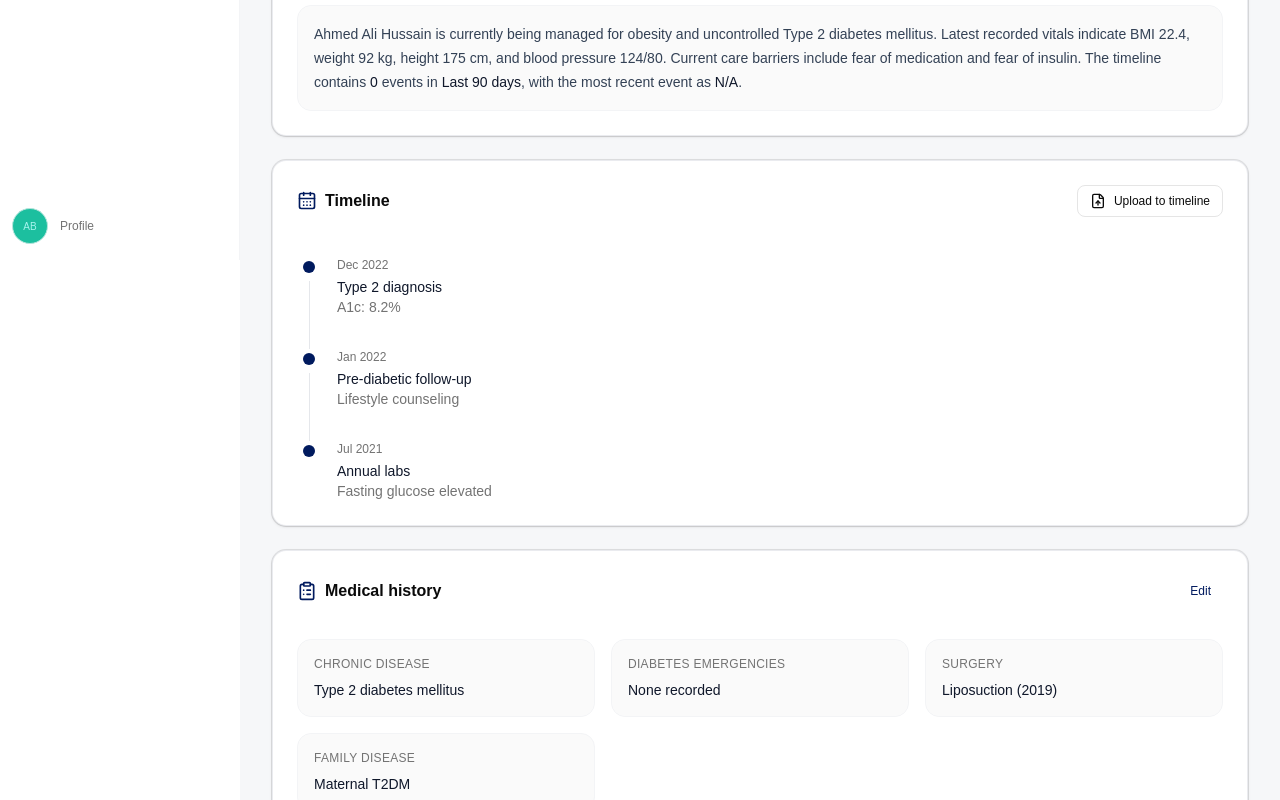
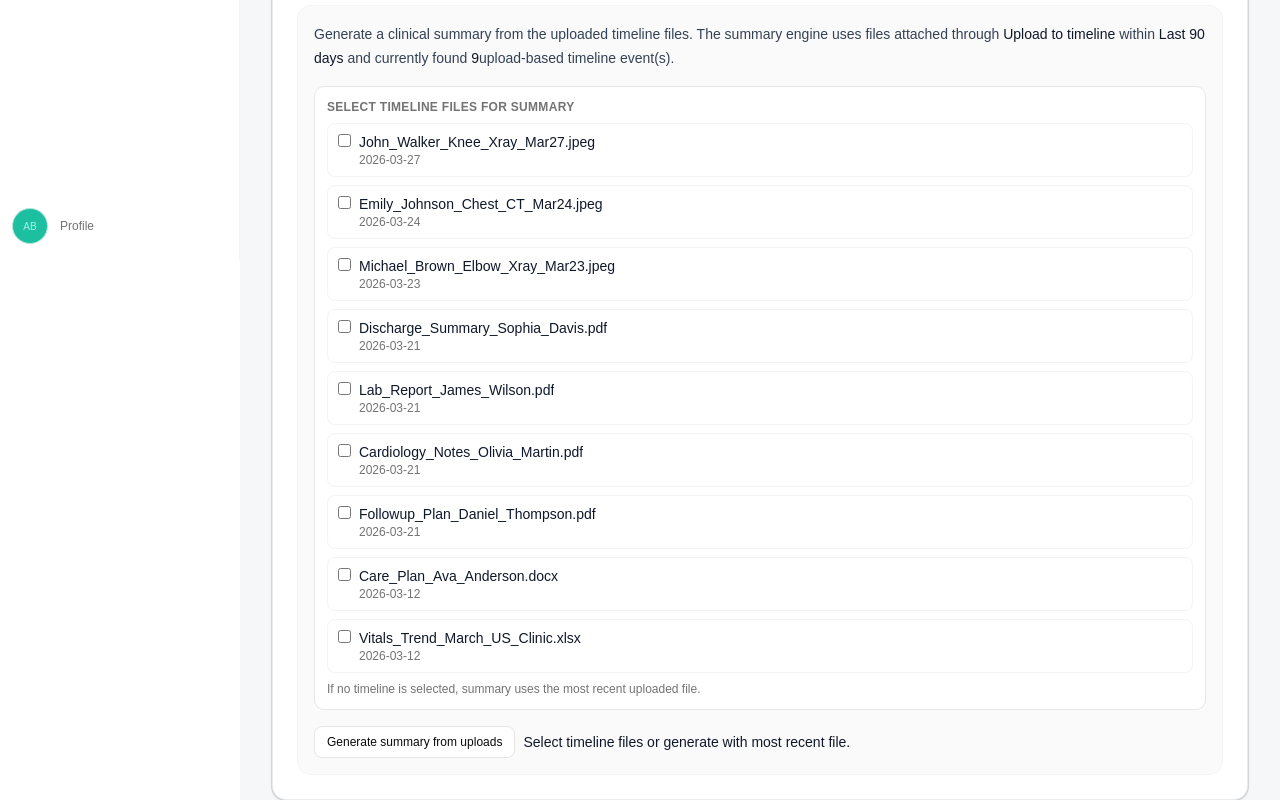
Before and after one commit to jay-D-Deshmukh/EHR-Electronic-Health-Record-, a React (Vite) app in the folder ehr-electronic-health-record/: page /dashboard in a window 1280 px wide. Shown: the part 540-1340 px from the top of the page. Built offline with nearby package versions, Linux system fonts and the light colour scheme.

Commit message:
fix the code

```diff
--- /dev/null
+++ b/ehr-electronic-health-record/src/lib/library-files.ts
@@ -0,0 +1,75 @@
+export type LibraryFileKind = "image" | "document" | "sheet"
+
+export type LibraryFileItem = {
+  id: string
+  name: string
+  kind: LibraryFileKind
+  sizeKb: number
+  modifiedAt: string
+}
+
+export const SAMPLE_LIBRARY_FILES: LibraryFileItem[] = [
+  {
+    id: "f1",
+    name: "John_Walker_Knee_Xray_Mar27.jpeg",
+    kind: "image",
+    sizeKb: 302,
+    modifiedAt: "2026-03-27T09:12:00",
+  },
+  {
+    id: "f2",
+    name: "Emily_Johnson_Chest_CT_Mar24.jpeg",
+    kind: "image",
+    sizeKb: 638,
+    modifiedAt: "2026-03-24T11:45:00",
+  },
+  {
+    id: "f3",
+    name: "Michael_Brown_Elbow_Xray_Mar23.jpeg",
+    kind: "image",
+    sizeKb: 117,
+    modifiedAt: "2026-03-23T15:18:00",
+  },
+  {
+    id: "f4",
+    name: "Discharge_Summary_Sophia_Davis.pdf",
+    kind: "document",
+    sizeKb: 512,
+    modifiedAt: "2026-03-21T18:02:00",
+  },
+  {
+    id: "f5",
+    name: "Lab_Report_James_Wilson.pdf",
+    kind: "document",
+    sizeKb: 253,
+    modifiedAt: "2026-03-21T14:36:00",
+  },
+  {
+    id: "f6",
+    name: "Cardiology_Notes_Olivia_Martin.pdf",
+    kind: "document",
+    sizeKb: 512,
+    modifiedAt: "2026-03-21T12:21:00",
+  },
+  {
+    id: "f7",
+    name: "Followup_Plan_Daniel_Thompson.pdf",
+    kind: "document",
+    sizeKb: 284,
+    modifiedAt: "2026-03-21T10:03:00",
+  },
+  {
+    id: "f8",
+    name: "Care_Plan_Ava_Anderson.docx",
+    kind: "document",
+    sizeKb: 217,
+    modifiedAt: "2026-03-12T08:57:00",
+  },
+  {
+    id: "f9",
+    name: "Vitals_Trend_March_US_Clinic.xlsx",
+    kind: "sheet",
+    sizeKb: 156,
+    modifiedAt: "2026-03-12T09:18:00",
+  },
+]
--- a/ehr-electronic-health-record/src/pages/LibraryPage.tsx
+++ b/ehr-electronic-health-record/src/pages/LibraryPage.tsx
@@ -15,28 +15,16 @@ import {
   X,
 } from "lucide-react"
 
+import { SAMPLE_LIBRARY_FILES, type LibraryFileKind } from "@/lib/library-files"
 import { cn } from "@/lib/utils"
 
-type FileKind = "image" | "document" | "sheet"
 type LibraryItem = {
   id: string
   name: string
-  kind: FileKind
+  kind: LibraryFileKind
   sizeKb: number
   modifiedAt: string
 }
-
-const SAMPLE_FILES: LibraryItem[] = [
-  { id: "f1", name: "John_Walker_Knee_Xray_Mar27.jpeg", kind: "image", sizeKb: 302, modifiedAt: "2026-03-27T09:12:00" },
-  { id: "f2", name: "Emily_Johnson_Chest_CT_Mar24.jpeg", kind: "image", sizeKb: 638, modifiedAt: "2026-03-24T11:45:00" },
-  { id: "f3", name: "Michael_Brown_Elbow_Xray_Mar23.jpeg", kind: "image", sizeKb: 117, modifiedAt: "2026-03-23T15:18:00" },
-  { id: "f4", name: "Discharge_Summary_Sophia_Davis.pdf", kind: "document", sizeKb: 512, modifiedAt: "2026-03-21T18:02:00" },
-  { id: "f5", name: "Lab_Report_James_Wilson.pdf", kind: "document", sizeKb: 253, modifiedAt: "2026-03-21T14:36:00" },
-  { id: "f6", name: "Cardiology_Notes_Olivia_Martin.pdf", kind: "document", sizeKb: 512, modifiedAt: "2026-03-21T12:21:00" },
-  { id: "f7", name: "Followup_Plan_Daniel_Thompson.pdf", kind: "document", sizeKb: 284, modifiedAt: "2026-03-21T10:03:00" },
-  { id: "f8", name: "Care_Plan_Ava_Anderson.docx", kind: "document", sizeKb: 217, modifiedAt: "2026-03-12T08:57:00" },
-  { id: "f9", name: "Vitals_Trend_March_US_Clinic.xlsx", kind: "sheet", sizeKb: 156, modifiedAt: "2026-03-12T09:18:00" },
-]
 
 type ViewMode = "list" | "grid"
 type FilterMode = "all" | "images" | "files"
@@ -68,7 +56,7 @@ function formatSize(kb: number) {
   return `${kb} KB`
 }
 
-function iconForKind(kind: FileKind) {
+function iconForKind(kind: LibraryFileKind) {
   if (kind === "image") return <FileImage className="size-4 text-blue-500" />
   if (kind === "sheet") return <FileSpreadsheet className="size-4 text-emerald-600" />
   return <FileText className="size-4 text-rose-500" />
@@ -91,7 +79,7 @@ export default function LibraryPage() {
   })
 
   const filtered = useMemo(() => {
-    return SAMPLE_FILES.filter((file) => {
+    return (SAMPLE_LIBRARY_FILES as LibraryItem[]).filter((file) => {
       const matchesQuery = file.name.toLowerCase().includes(query.toLowerCase())
       const matchesFilter =
         filter === "all" ||
@@ -162,7 +150,7 @@ export default function LibraryPage() {
     <div className="min-h-screen bg-white px-5 py-6 md:px-8">
       <div className="mx-auto w-full max-w-6xl rounded-3xl border border-[#e8ecef] bg-white/95 p-5 shadow-[0_8px_30px_rgba(15,23,42,0.06)] backdrop-blur-sm md:p-7">
         <div className="mb-5 flex flex-wrap items-center justify-between gap-3">
-          <h1 className="text-3xl font-semibold tracking-tight text-[#171717]">Library</h1>
+          <h1 className="text-3xl font-semibold tracking-tight text-[#171717]">Files</h1>
           <button
             type="button"
             onClick={() => {
--- a/ehr-electronic-health-record/src/pages/UserDashboardPage.tsx
+++ b/ehr-electronic-health-record/src/pages/UserDashboardPage.tsx
@@ -3,7 +3,6 @@ import {
   ArrowDownRight,
   ArrowUpRight,
   CalendarDays,
-  ClipboardList,
   Download,
   FileUp,
   FileText,
@@ -13,6 +12,7 @@ import {
   Upload,
 } from "lucide-react"
 
+import { SAMPLE_LIBRARY_FILES } from "@/lib/library-files"
 import { Button } from "@/components/ui/button"
 import {
   Card,
@@ -67,6 +67,10 @@ export default function UserDashboardPage() {
 
   const [timeline, setTimeline] = useState<TimelineEntry[]>(INITIAL_TIMELINE)
   const [summaryRange, setSummaryRange] = useState<SummaryRange>("90d")
+  const [summaryGenerated, setSummaryGenerated] = useState(false)
+  const [selectedUploadIds, setSelectedUploadIds] = useState<string[]>([])
+  const [generatedTimelineIds, setGeneratedTimelineIds] = useState<string[]>([])
+  const [summaryDate, setSummaryDate] = useState("")
 
   const filteredTimelineForSummary = useMemo(() => {
     if (summaryRange === "all") return timeline
@@ -86,9 +90,51 @@ export default function UserDashboardPage() {
         ? "Last 90 days"
         : "All time"
 
+  const libraryTimelineFiles = useMemo<TimelineEntry[]>(
+    () =>
+      SAMPLE_LIBRARY_FILES.map((file) => ({
+        id: `lib-${file.id}`,
+        period: new Date(file.modifiedAt).toLocaleString(undefined, {
+          month: "short",
+          year: "numeric",
+        }),
+        title: "Library file available",
+        detail: "File from Library section",
+        attachment: file.name,
+        eventDate: file.modifiedAt.slice(0, 10),
+      })),
+    []
+  )
+
+  const uploadedTimelineFiles = useMemo(() => {
+    const timelineUploads = filteredTimelineForSummary.filter((item) => !!item.attachment)
+    const combined = [...timelineUploads, ...libraryTimelineFiles]
+    const uniqueById = new Map(combined.map((item) => [item.id, item]))
+    const result = Array.from(uniqueById.values())
+    if (!summaryDate) return result
+    return result.filter((item) => (item.eventDate ?? "") === summaryDate)
+  }, [filteredTimelineForSummary, libraryTimelineFiles, summaryDate])
+
+  const visibleUploadedIds = useMemo(
+    () => new Set(uploadedTimelineFiles.map((item) => item.id)),
+    [uploadedTimelineFiles]
+  )
+
+  const effectiveSelectedUploadIds = useMemo(
+    () => selectedUploadIds.filter((id) => visibleUploadedIds.has(id)),
+    [selectedUploadIds, visibleUploadedIds]
+  )
+
+  const generatedTimelineEntries = useMemo(
+    () => generatedTimelineIds
+      .map((id) => uploadedTimelineFiles.find((item) => item.id === id))
+      .filter((item): item is TimelineEntry => !!item),
+    [generatedTimelineIds, uploadedTimelineFiles]
+  )
+
   const summaryText = useMemo(() => {
-    const latestEvent = filteredTimelineForSummary[0]
-    const timelineSummary = filteredTimelineForSummary
+    const latestEvent = generatedTimelineEntries[0]
+    const timelineSummary = generatedTimelineEntries
       .slice(0, 4)
       .map((item) => {
         const when = item.eventDate ?? item.period
@@ -106,15 +152,17 @@ export default function UserDashboardPage() {
       "Recent vitals: BMI 22.4, Weight 92 kg, Height 175 cm, BP 124/80",
       "Barriers: Fear of medication, Fear of insulin",
       `Summary window: ${summaryRangeLabel}`,
+      `Uploaded timeline files in window: ${uploadedTimelineFiles.length}`,
+      `Files used for generated summary: ${generatedTimelineEntries.length}`,
       "",
-      `Latest timeline event: ${latestEvent?.period ?? "-"} - ${latestEvent?.title ?? "-"}`,
+      `Latest selected event: ${latestEvent?.period ?? "-"} - ${latestEvent?.title ?? "-"}`,
       "",
-      "Recent timeline highlights:",
-      timelineSummary || "- No events available",
+      "Timeline highlights derived from uploaded files:",
+      timelineSummary || "- No generated summary available yet",
       "",
       `Generated on: ${new Date().toLocaleString()}`,
     ].join("\n")
-  }, [filteredTimelineForSummary, summaryRangeLabel])
+  }, [generatedTimelineEntries, summaryRangeLabel, uploadedTimelineFiles.length])
 
   function downloadSummary() {
     const blob = new Blob([summaryText], { type: "text/plain;charset=utf-8" })
@@ -126,6 +174,24 @@ export default function UserDashboardPage() {
     a.click()
     a.remove()
     URL.revokeObjectURL(url)
+  }
+
+  function toggleUploadSelection(id: string) {
+    setSelectedUploadIds((prev) =>
+      prev.includes(id) ? prev.filter((x) => x !== id) : [...prev, id]
+    )
+    setSummaryGenerated(false)
+  }
+
+  function generateSummaryFromSelection() {
+    if (uploadedTimelineFiles.length === 0) return
+    const selectedEntries = uploadedTimelineFiles.filter((item) =>
+      effectiveSelectedUploadIds.includes(item.id)
+    )
+    const usedEntries =
+      selectedEntries.length > 0 ? selectedEntries : [uploadedTimelineFiles[0]]
+    setGeneratedTimelineIds(usedEntries.map((item) => item.id))
+    setSummaryGenerated(true)
   }
 
   function addTimelineFromFiles(files: FileList | null) {
@@ -143,6 +209,7 @@ export default function UserDashboardPage() {
       eventDate: new Date().toISOString().slice(0, 10),
     }
     setTimeline((prev) => [entry, ...prev])
+    setSummaryGenerated(false)
   }
 
   return (
@@ -322,11 +389,19 @@ export default function UserDashboardPage() {
                     </button>
                   ))}
                 </div>
+                <input
+                  type="date"
+                  value={summaryDate}
+                  onChange={(e) => setSummaryDate(e.target.value)}
+                  className="h-8 rounded-md border border-gray-200 bg-white px-2 text-xs text-foreground outline-none focus:border-gray-300"
+                  aria-label="Select timeline date"
+                />
                 <Button
                   type="button"
                   size="sm"
                   className="gap-2 bg-[#001a5e] hover:bg-[#001a5e]/90"
                   onClick={downloadSummary}
+                  disabled={!summaryGenerated || generatedTimelineEntries.length === 0}
                 >
                   <Download className="size-4" />
                   Download summary
@@ -336,24 +411,103 @@ export default function UserDashboardPage() {
             <CardContent>
               <div className="rounded-xl border border-gray-100 bg-[#fafafa] p-4">
                 <p className="text-sm leading-6 text-[#334155]">
-                  Ahmed Ali Hussain is currently being managed for obesity and
-                  uncontrolled Type 2 diabetes mellitus. Latest recorded vitals
-                  indicate BMI 22.4, weight 92 kg, height 175 cm, and blood
-                  pressure 124/80. Current care barriers include fear of
-                  medication and fear of insulin. The timeline contains{" "}
+                  Generate a clinical summary from the uploaded timeline files.
+                  The summary engine uses files attached through{" "}
                   <span className="font-medium text-[#0f172a]">
-                    {filteredTimelineForSummary.length}
+                    Upload to timeline
                   </span>{" "}
-                  events in{" "}
+                  within{" "}
                   <span className="font-medium text-[#0f172a]">
                     {summaryRangeLabel}
+                  </span>{" "}
+                  and currently found{" "}
+                  <span className="font-medium text-[#0f172a]">
+                    {uploadedTimelineFiles.length}
                   </span>
-                  , with the most recent event as{" "}
+                  upload-based timeline event(s).
+                </p>
+                <div className="mt-4 rounded-lg border border-gray-200 bg-white p-3">
+                  <p className="text-xs font-semibold uppercase tracking-wide text-muted-foreground">
+                    Select timeline files for summary
+                  </p>
+                  <div className="mt-2 space-y-2">
+                    {uploadedTimelineFiles.length === 0 ? (
+                      <p className="text-sm text-muted-foreground">
+                        No uploaded files in the selected time range.
+                      </p>
+                    ) : (
+                      uploadedTimelineFiles.map((item) => (
+                        <label
+                          key={item.id}
+                          className="flex cursor-pointer items-start gap-2 rounded-md border border-gray-100 px-2.5 py-2 hover:bg-gray-50"
+                        >
+                          <input
+                            type="checkbox"
+                            checked={effectiveSelectedUploadIds.includes(item.id)}
+                            onChange={() => toggleUploadSelection(item.id)}
+                            className="mt-0.5"
+                          />
+                          <span className="min-w-0">
+                            <span className="block truncate text-sm font-medium text-[#0f172a]">
+                              {item.attachment}
+                            </span>
+                            <span className="block text-xs text-muted-foreground">
+                              {item.eventDate ?? item.period}
+                            </span>
+                          </span>
+                        </label>
+                      ))
+                    )}
+                  </div>
+                  <p className="mt-2 text-xs text-muted-foreground">
+                    If no timeline is selected, summary uses the most recent uploaded file.
+                  </p>
+                </div>
+                <div className="mt-4 flex flex-wrap items-center gap-2">
+                  <Button
+                    type="button"
+                    variant="outline"
+                    size="sm"
+                    onClick={generateSummaryFromSelection}
+                    disabled={uploadedTimelineFiles.length === 0}
+                  >
+                    Generate summary from uploads
+                  </Button>
+                  {summaryDate && (
+                    <Button
+                      type="button"
+                      variant="ghost"
+                      size="sm"
+                      onClick={() => setSummaryDate("")}
+                    >
+                      Clear date
+                    </Button>
+                  )}
                   <span className="font-medium text-[#0f172a]">
-                    {filteredTimelineForSummary[0]?.title ?? "N/A"}
+                    {uploadedTimelineFiles.length === 0
+                      ? "No files found for the selected timeline date."
+                      : summaryGenerated
+                        ? generatedTimelineEntries.length === 1 &&
+                          effectiveSelectedUploadIds.length === 0
+                          ? "Summary generated from most recent uploaded timeline file."
+                          : "Summary generated from selected timeline file(s)."
+                        : "Select timeline files or generate with most recent file."}
                   </span>
-                  .
-                </p>
+                </div>
+                {summaryGenerated && generatedTimelineEntries.length > 0 && (
+                  <div className="mt-4 rounded-lg border border-gray-200 bg-white p-3">
+                    <p className="text-xs font-semibold uppercase tracking-wide text-muted-foreground">
+                      Included uploaded files
+                    </p>
+                    <ul className="mt-2 space-y-1 text-sm text-[#334155]">
+                      {generatedTimelineEntries.slice(0, 5).map((item) => (
+                        <li key={item.id} className="truncate">
+                          - {item.attachment}
+                        </li>
+                      ))}
+                    </ul>
+                  </div>
+                )}
               </div>
             </CardContent>
           </Card>
@@ -423,51 +577,6 @@ export default function UserDashboardPage() {
             </CardContent>
           </Card>
         </div>
-
-        {/* Medical history snippet (reference) */}
-        <Card className="border border-gray-200/80 bg-white shadow-sm">
-          <CardHeader className="flex flex-row items-center justify-between space-y-0 pb-2">
-            <div className="flex items-center gap-2">
-              <ClipboardList className="size-5 text-[#001a5e]" />
-              <CardTitle className="text-base font-semibold">
-                Medical history
-              </CardTitle>
-            </div>
-            <Button variant="link" size="sm" className="text-[#001a5e]">
-              Edit
-            </Button>
-          </CardHeader>
-          <CardContent>
-            <div className="grid gap-4 sm:grid-cols-2 lg:grid-cols-3">
-              {[
-                { label: "Chronic disease", value: "Type 2 diabetes mellitus" },
-                { label: "Diabetes emergencies", value: "None recorded" },
-                { label: "Surgery", value: "Liposuction (2019)" },
-                { label: "Family disease", value: "Maternal T2DM" },
-              ].map((row) => (
-                <div
-                  key={row.label}
-                  className="rounded-xl border border-gray-100 bg-[#fafafa] p-4"
-                >
-                  <p className="text-xs font-medium uppercase tracking-wide text-muted-foreground">
-                    {row.label}
-                  </p>
-                  <p className="mt-2 text-sm font-medium text-[#0f172a]">
-                    {row.value}
-                  </p>
-                </div>
-              ))}
-              <div className="rounded-xl border border-gray-100 bg-[#fafafa] p-4 sm:col-span-2 lg:col-span-3">
-                <p className="text-xs font-medium uppercase tracking-wide text-muted-foreground">
-                  Diabetes-related complication
-                </p>
-                <p className="mt-2 text-sm font-medium text-[#0f172a]">
-                  Early retinopathy screening scheduled; no proliferative changes.
-                </p>
-              </div>
-            </div>
-          </CardContent>
-        </Card>
       </div>
     </div>
   )
```
